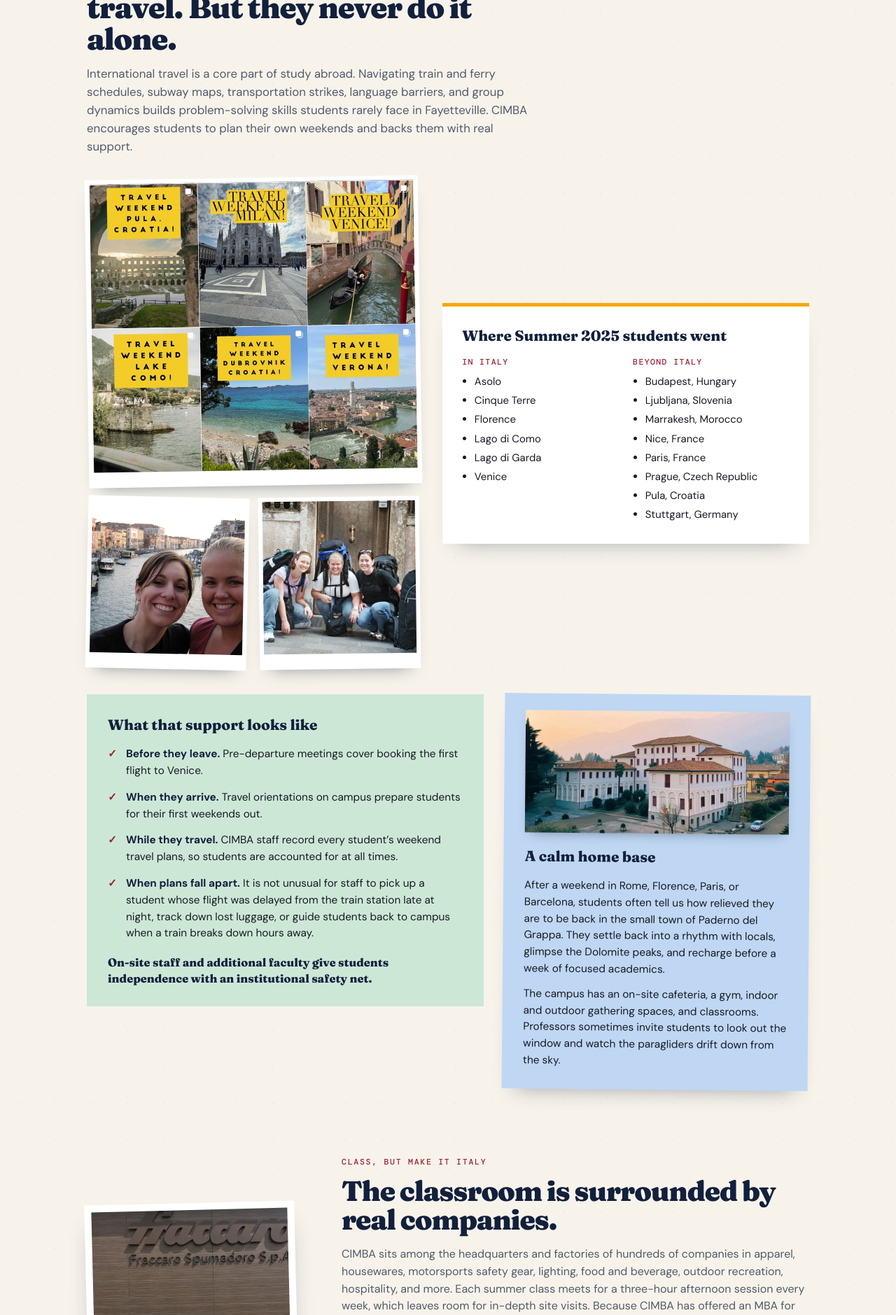
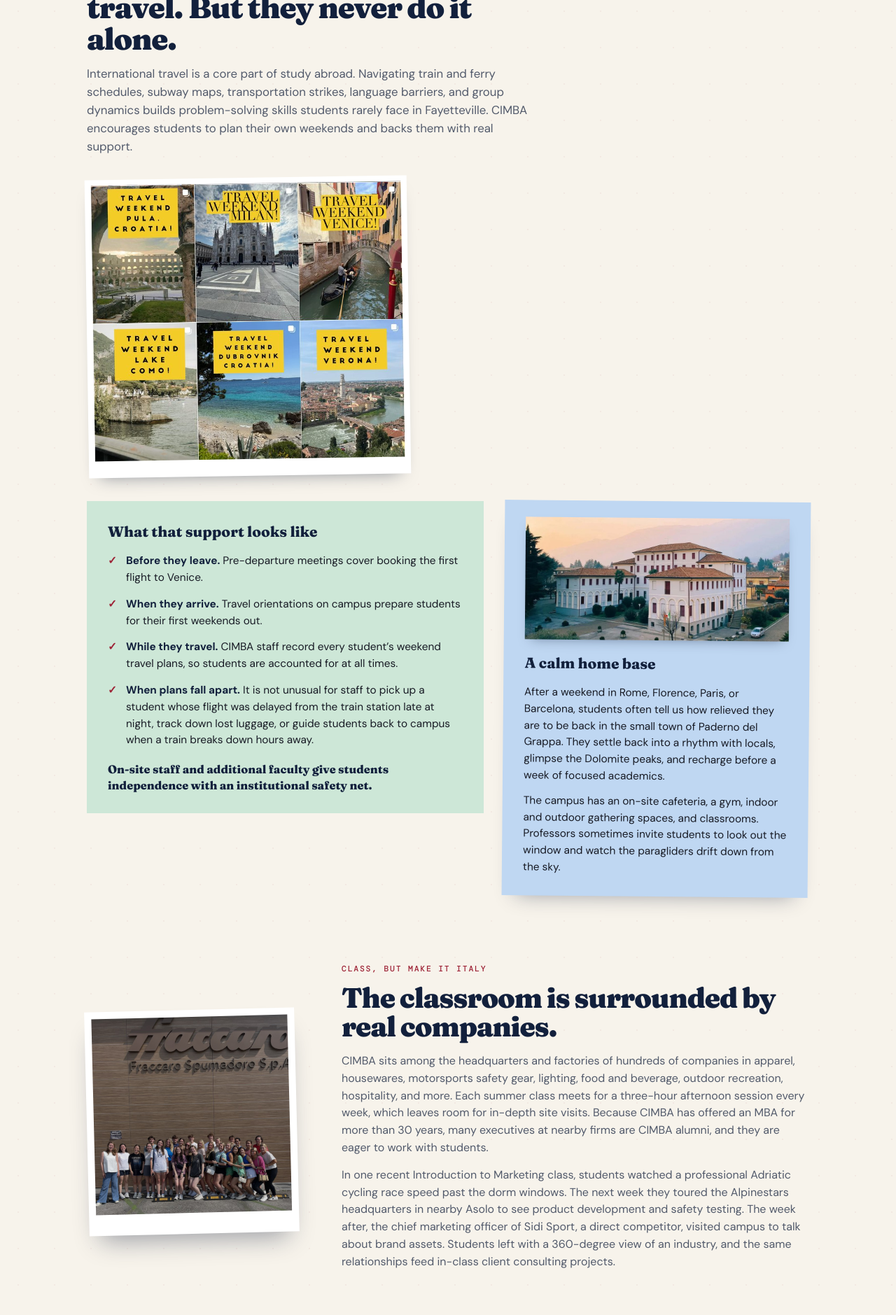
Before and after one commit to profsarahgrace/cimbahogs, a Jekyll site: the page built from parents/index.html, in a window 1280 px wide. Shown: the part 2454-4333 px from the top of the page at 70% size. Built offline with Jekyll 4.4.1, drawn with Linux system fonts in a browser that asks for light colours.

Commit message:
Parents page: cut destinations list and student travel snapshots
Co-Authored-By: Claude Sonnet 5.5 <noreply@anthropic.com>

```diff
--- a/parents/index.html
+++ b/parents/index.html
@@ -144,26 +144,9 @@ faq:
         face in Fayetteville. CIMBA encourages students to plan their own weekends and backs them with real support.
       </p>
     </div>
-    <div class="travel-block">
-      <div class="travel-photos">
-        <figure><img src="/images/travel-weekends.jpg" alt="Six travel weekend photos from CIMBA students: Pula and Dubrovnik in Croatia, Milan, Venice, Lake Como, and Verona" width="750" height="666" loading="lazy"></figure>
-        <figure><img src="/images/scrap-retro-4.jpg" alt="Two CIMBA students on a bridge over the Grand Canal in Venice" width="800" height="800" loading="lazy"></figure>
-        <figure><img src="/images/scrap-retro-1.jpg" alt="Three CIMBA students with backpacks on a travel weekend in Italy" width="800" height="800" loading="lazy"></figure>
-      </div>
-      <div class="travel-lists">
-        <h3>Where Summer 2025 students went</h3>
-        <div class="fave-cols">
-          <div>
-            <h4>In Italy</h4>
-            <ul><li>Asolo</li><li>Cinque Terre</li><li>Florence</li><li>Lago di Como</li><li>Lago di Garda</li><li>Venice</li></ul>
-          </div>
-          <div>
-            <h4>Beyond Italy</h4>
-            <ul><li>Budapest, Hungary</li><li>Ljubljana, Slovenia</li><li>Marrakesh, Morocco</li><li>Nice, France</li><li>Paris, France</li><li>Prague, Czech Republic</li><li>Pula, Croatia</li><li>Stuttgart, Germany</li></ul>
-          </div>
-        </div>
-      </div>
-    </div>
+    <figure class="travel-collage">
+      <img src="/images/travel-weekends.jpg" alt="Six travel weekend photos from CIMBA students: Pula and Dubrovnik in Croatia, Milan, Venice, Lake Como, and Verona" width="750" height="666" loading="lazy">
+    </figure>
 
     <div class="safety-grid">
       <div class="safety-list">
--- a/parents/parents.css
+++ b/parents/parents.css
@@ -169,20 +169,8 @@ footer { margin-top: 88px; padding-top: 28px; border-top: 1.5px solid var(--rule
 .accreditation { margin-top: 40px; padding: 26px 30px; background: var(--navy-deep); color: #fff; box-shadow: 8px 8px 0 var(--gold); }
 .accreditation h3 { margin: 0 0 10px; color: var(--butter); font-size: 1.3rem; }
 .accreditation p { margin: 0; max-width: 78ch; color: #E4EAF5; }
-.travel-block { display: grid; grid-template-columns: minmax(0, 1fr) minmax(0, 1.1fr); gap: 32px; align-items: center; margin-bottom: 36px; }
-.travel-photos { display: grid; grid-template-columns: repeat(2, minmax(0, 1fr)); gap: 16px; }
-.travel-photos figure { margin: 0; padding: 6px 6px 22px; background: #fff; box-shadow: 0 14px 24px -16px rgba(18,32,60,.5); }
-.travel-photos figure:first-child { grid-column: 1 / -1; transform: rotate(-.9deg); }
-.travel-photos figure:nth-child(2) { transform: rotate(1.2deg); }
-.travel-photos figure:nth-child(3) { transform: rotate(-.7deg); }
-.travel-photos img { display: block; width: 100%; height: auto; aspect-ratio: 1; object-fit: cover; }
-.travel-photos figure:first-child img { aspect-ratio: 750 / 666; }
-.travel-lists { padding: 26px 28px; background: #fff; border-top: 5px solid var(--gold); box-shadow: 0 18px 30px -22px rgba(18,32,60,.42); }
-.travel-lists h3 { margin: 0 0 14px; font-size: 1.3rem; }
-.fave-cols { display: grid; grid-template-columns: repeat(2, minmax(0, 1fr)); gap: 20px; }
-.fave-cols h4 { margin: 0 0 8px; font: 500 .72rem/1.4 var(--mono); letter-spacing: .12em; text-transform: uppercase; color: var(--razor); }
-.fave-cols ul { margin: 0; padding-left: 1.1em; }
-.fave-cols li { margin-bottom: 4px; font-size: .93rem; }
+.travel-collage { margin: 0 0 36px; max-width: 460px; padding: 8px 8px 24px; background: #fff; transform: rotate(-.9deg); box-shadow: 0 14px 24px -16px rgba(18,32,60,.5); }
+.travel-collage img { display: block; width: 100%; height: auto; }
 .safety-grid { display: grid; grid-template-columns: minmax(0,1.3fr) minmax(0,1fr); gap: 28px; align-items: start; }
 .safety-list { padding: 28px 30px; background: var(--mint); }
 .safety-list h3, .campus-card h3 { margin: 0 0 14px; font-size: 1.3rem; }
@@ -201,7 +189,7 @@ footer { margin-top: 88px; padding-top: 28px; border-top: 1.5px solid var(--rule
 .corporate-copy p:not(.eyebrow) { margin: 0 0 14px; color: var(--ink-mid); }
 @media (max-width: 900px) {
   .pillars { grid-template-columns: 1fr; }
-  .safety-grid, .corporate-section, .travel-block { grid-template-columns: 1fr; }
+  .safety-grid, .corporate-section { grid-template-columns: 1fr; }
   .corporate-photo { max-width: 300px; }
 }
 @media (max-width: 650px) {
```
